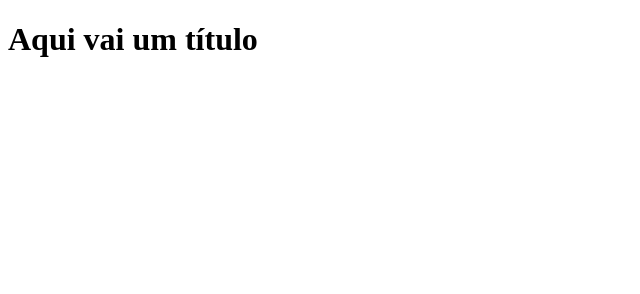
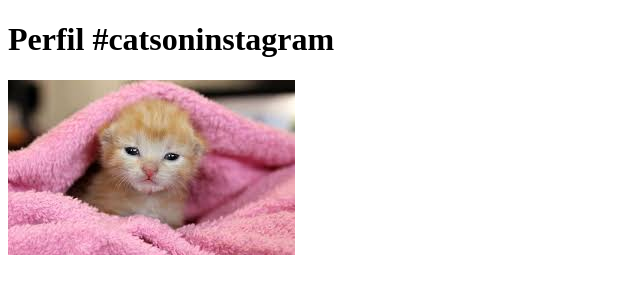
Before and after one commit to stlazuli/projeto-teste, a plain HTML site: page index.html in a window 1280 px wide. Shown: the whole page, without its empty margins (0-640 px from the left). Drawn offline with Linux system fonts and the light colour scheme.

Commit message:
index.html versao 1.1

```diff
--- a/index.html
+++ b/index.html
@@ -1,10 +1,21 @@
 <!DOCTYPE html>
-    <html lang="pt-br">
+
+	<html lang="pt-br">
+
 	  <head>
-	    <title>Título da página</title>
+
+	    <title>Fanpage de Gatinhos</title>
+
 	    <meta charset="utf-8">
+
 	  </head>
+
 	  <body>
-	    <h1>Aqui vai um título</h1>
+
+	    <h1>Perfil #catsoninstagram</h1>
+
+	    <img src="imagens/transferir (3).jpg" />
+
 	  </body>
+
 	</html>
```
Also changed, not shown: imagens/transferir (3).jpg (added).
